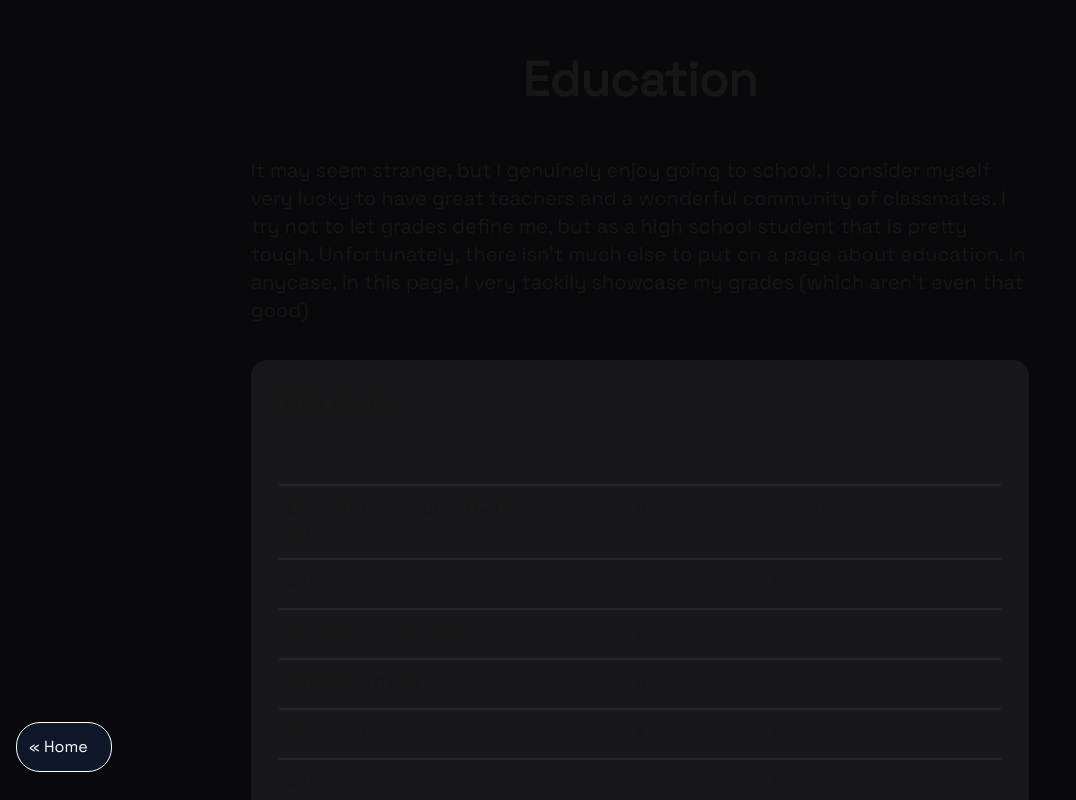
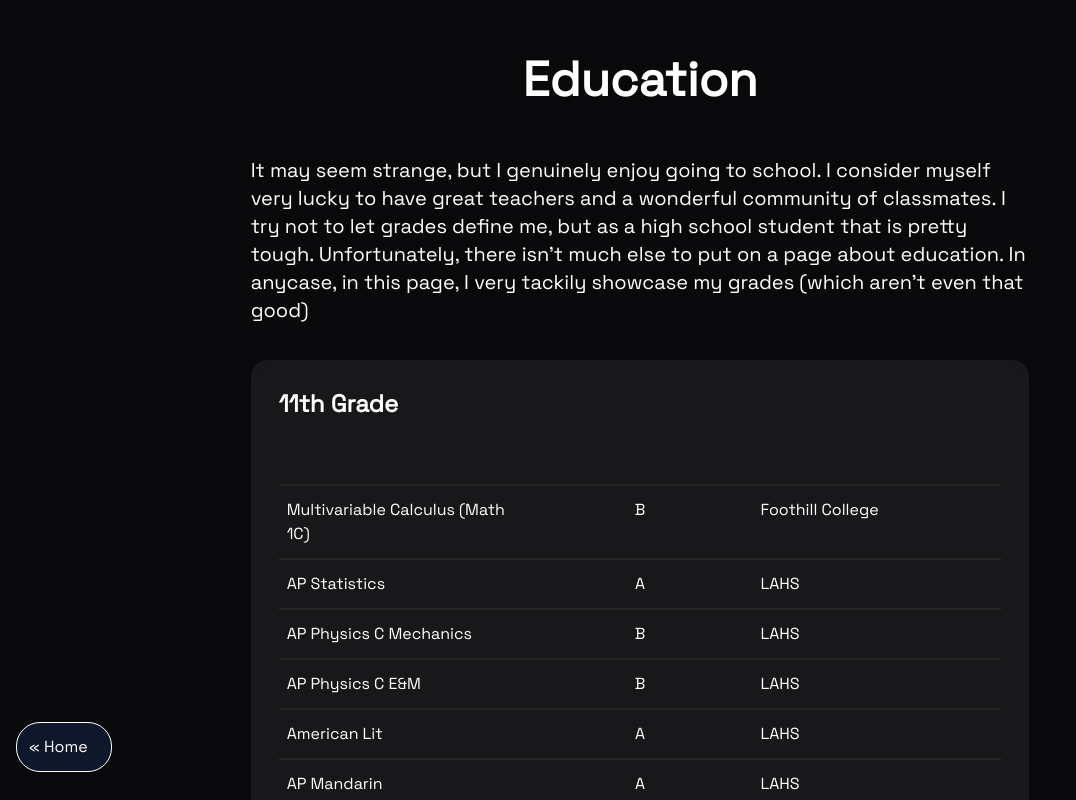
Before and after one commit to edward-j-liu/Portfolio, a Next.js app: page /education in a window 1280 px wide. Shown: the top 800 px of the page, without its empty margins (0-1076 px from the left). Built offline with nearby package versions, Linux system fonts and the light colour scheme; what @codaworks/react-glow, @nauverse/tailwind-dot-grid-backgrounds would draw is missing.

Commit message:
changed white text

```diff
--- a/app/education/page.tsx
+++ b/app/education/page.tsx
@@ -9,13 +9,13 @@ export default function OffseasonPage(){
         <div>
             <Nav min={0}/>
             <div className={"flex items-center flex-col md:p-14 p-6 font-white w-screen gap-3 bg-zinc-950 bg-dot-8-s-2-zinc-900"}>
-                <p className={"text-center text-5xl md:8xl font-bold mb-4"}>Education</p>
-                <p className={"text-xl sm:w-2/3 my-6"}>It may seem strange, but I genuinely enjoy going to school. I consider myself very lucky to have great teachers and a wonderful community of classmates. I try not to let grades define me, but as a high school student that is pretty tough. Unfortunately, there isn&#39;t much else to put on a page about education. In anycase, in this page, I very tackily showcase my grades (which aren&#39;t even that good)</p>
+                <p className={"text-center text-5xl md:8xl font-bold mb-4 text-white"}>Education</p>
+                <p className={"text-xl sm:w-2/3 my-6 text-white"}>It may seem strange, but I genuinely enjoy going to school. I consider myself very lucky to have great teachers and a wonderful community of classmates. I try not to let grades define me, but as a high school student that is pretty tough. Unfortunately, there isn&#39;t much else to put on a page about education. In anycase, in this page, I very tackily showcase my grades (which aren&#39;t even that good)</p>
                 <GlowContainer>
                 {education.map((year, key) => {
                         return (
                             <Glow key={key} styling={"rounded-2xl sm:w-2/3 w-full p-1 bg-zinc-900"} color={"rgb(200,200,220)"} strength={'70%'}>
-                                <div className={"rounded-2xl w-full h-full bg-zinc-900 p-6 opacity-1 hover:opacity-[0.95]"}>
+                                <div className={"text-white rounded-2xl w-full h-full bg-zinc-900 p-6 opacity-1 hover:opacity-[0.95]"}>
                                     <p className={"text-2xl font-bold mb-12"}>{year.year}</p>
                                     <div className={"flex flex-col pt-4"}>
                                         {year.classes.map((unit, key)=>{
--- a/app/hobbies/page.tsx
+++ b/app/hobbies/page.tsx
@@ -34,9 +34,14 @@ export default function CodePage() {
                 <p>
                     It&#39;s often said that if you do what you love, you&#39;ll never have to work a day in your life.
                     Although I don&#39;t have a job, I consider my extracurriculars to be my hobbies in a similar sense.
-                    In my free time however, I enjoy playing videogames like a proper teenager. Besides this, I also like to collect pens and watches. I design and build my own watches using movements from common third party movement manufacturers, such as Seiko and ETA, as well as parts from eBay and Aliexpress. Finally, I enjoy web design, and in addition to designing most of the team114.org website,
+                    In my free time however, I enjoy playing videogames like a proper teenager. Besides this, I also
+                    like to collect pens and watches. I design and build my own watches using movements from common
+                    third party movement manufacturers, such as Seiko and ETA, as well as parts from eBay and
+                    Aliexpress. All of the photos were taken by me; I dabble in photography in my free time. Finally, I enjoy web design, and in addition to designing most of the team114.org
+                    website,
                     I also love adding small details to this portfolio:
                 </p>
+
             </div>
             <div className={"bg-intro h-screen w-screen bg-cover bg-fixed bg-middle items-center justify-center"}>
                 <div className={"pt-72 text-white text-9xl"}>
```
